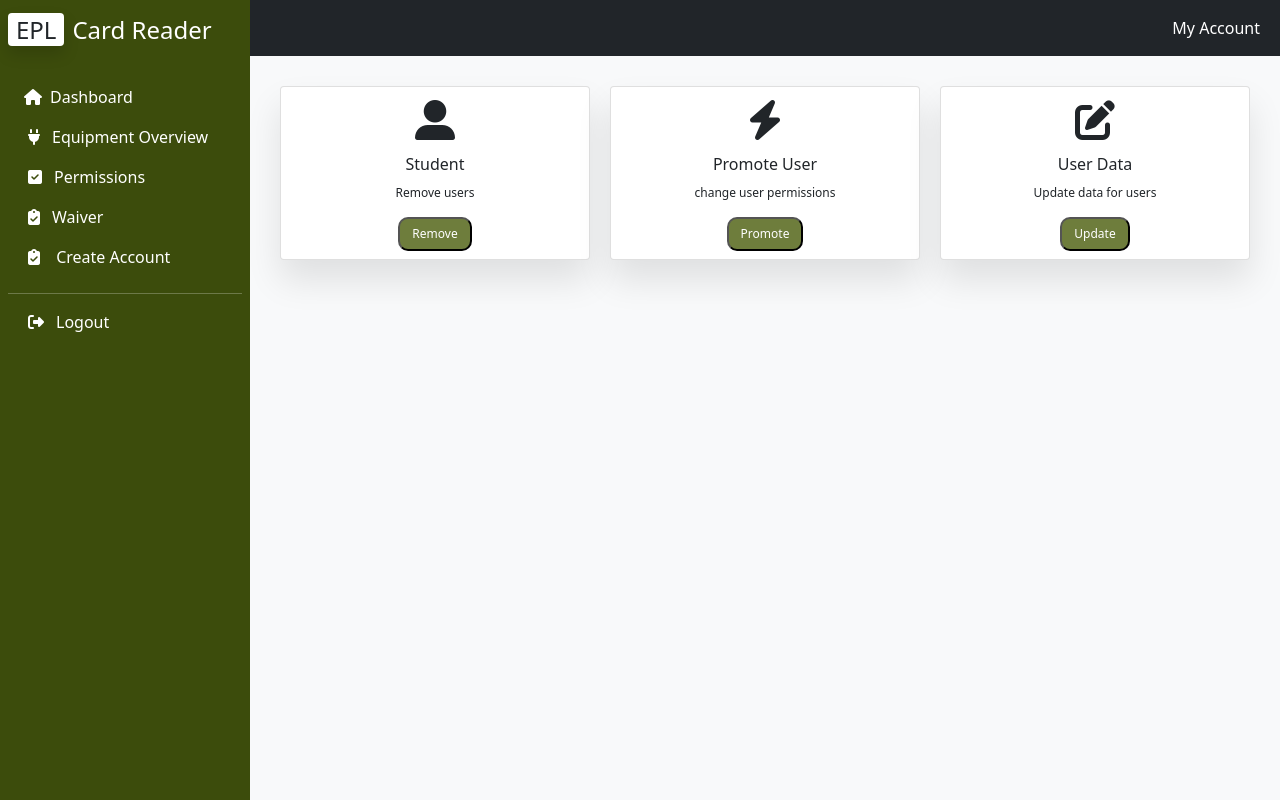
After one commit to ZYostSass/EPL-Card-Reader-Interface, a Flask app: page /edit_user/ in a window 1280 px wide. The commit adds this page. Run offline with Flask 3, Linux system fonts and the light colour scheme.

Commit message:
added edit_user, remove user pages, added POST functionality to account creation page, and made some formatting changes to the account creation page

```diff
--- a/web_app/templates/dashboard.html
+++ b/web_app/templates/dashboard.html
@@ -7,7 +7,7 @@
       <p>Add and edit users</p>
       <div class="card-buttons">
         <a href="{{ url_for('add_user_form')}}"><button>Add</button></a>
-        <button>Edit</button>
+        <a href="{{ url_for('edit_user')}}"><button>Edit</button></a>
       </div>
     </div>
     <div class="card col-4">
--- /dev/null
+++ b/web_app/templates/edit_user.html
@@ -0,0 +1,32 @@
+{% extends "index.html" %} {% block content %}
+<section class="dashboard">
+  <div class="dashboard-menu">
+    <div class="card col-4">
+      <i class="fa-solid fa-user-large"></i>
+      <h1>Student</h1>
+      <p>Remove users</p>
+      <div class="card-buttons">
+        <a href="{{ url_for('remove_user')}}"><button>Remove</button></a>
+      </div>
+    </div>
+    <div class="card col-4">
+      <i class="fa-solid fa-bolt"></i>
+      <h1>Promote User</h1>
+      <p>change user permissions</p>
+      <div class="card-buttons">
+        <button>Promote</button>
+      </div>
+    </div>
+    <div class="card col-4">
+      <i class="fa-solid fa-pen-to-square"></i>
+      <h1>User Data</h1>
+      <p>Update data for users</p>
+      <div class="card-buttons">
+        <button>Update</button>
+      </div>
+    </div>
+  </div>
+</div>
+</section>
+
+{% endblock %}
--- a/web_app/views.py
+++ b/web_app/views.py
@@ -98,6 +98,47 @@ def waiver():
     return render_template('waiver.html')
 
 
-@app.route("/account_creation_form/")
+@app.route("/account_creation_form/", methods=['POST', 'GET'])
 def account_creation_form():
+   if request.method == "POST":
+        user_id = request.form['id']
+        user_fname = request.form['fname']
+        user_lname = request.form['lname']
+        user_email = request.form['email']
+        #grab data from radio button for promote user automatically
+
+
+        # Check for all form fields
+        if not user_id or not user_fname or not user_lname or not user_email:
+            error_statement = "All form fields are required"
+            return render_template("add_user_form.html",
+                                   error_statement=error_statement,
+                                   id=user_id,
+                                   firstname=user_fname,
+                                   lastname=user_lname,
+                                   email=user_email)
+
+        new_user = User(
+            id=user_id,
+            firstname=user_fname,
+            lastname=user_lname,
+            email=user_email
+        )
+
+        try:
+            db.session.add(new_user)
+            db.session.commit()
+            return redirect('/add-user-form/')
+        except:
+            # TODO: Add a fail html page to handle error outputs
+            return f"(Error adding {new_user.firstname} {new_user.lastname} to the database)"
+   else:
     return render_template("account_creation_form.html")
+
+@ app.route("/edit_user/")
+def edit_user():
+    return render_template('edit_user.html')
+
+@ app.route("/remove_user/")
+def remove_user():
+    return render_template('remove_user.html')
```
Also changed, not shown: web_app/templates/account_creation_form.html (+18 -1 lines), web_app/templates/remove_user_form.html (added).
